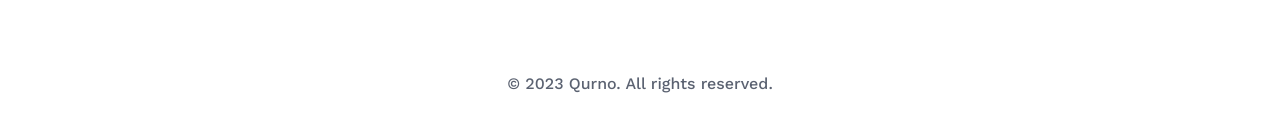
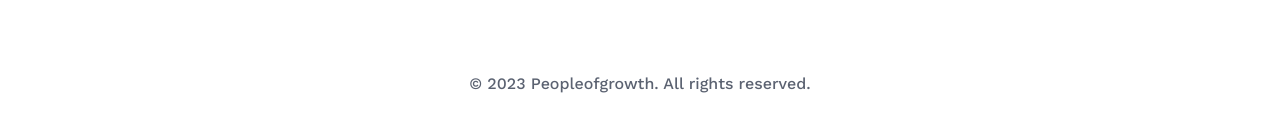
Before and after one commit to DevinHaas/peopleofgrowth, a Next.js app: page / in a window 1280 px wide. Shown: the part 2990-3121 px from the top of the page. Built offline with nearby package versions, Linux system fonts and the light colour scheme.

Commit message:
change site.config.json and fixed build error with tabler/icons-react

```diff
--- a/config/site.config.json
+++ b/config/site.config.json
@@ -1,17 +1,17 @@
 {
   "metaData": {
-    "title" : "Qurno | Minimal NextJS Blog Template",
-    "description" : "Qurno - a minimal nextjs blog template",
-    "author" : "PlatolTheme",
+    "title" : "Peopleofgrowth | Empower Growth | Personal growth",
+    "description" : "Short summaries of the best books in the improvement world packed in short posts. Join the Peopleofgrowth ",
+    "author" : "Devin Hasler",
     "keyword" : "qurno, minimal, react, nextjs, blog, template",
     "ogImage" : "https://qurno-nextjs.vercel.app/images/ogimage.jpg"
   },
   "baseURL" : "https://qurno-nextjs.vercel.app/",
   "logo" : "/images/logo.png",
   "logo_light" : "/images/logo-light.png",
-  "logoText" : "Qurno",
+  "logoText" : "Peopleofgrowth",
   "favicon" : "/images/favicon.png",
   "postPerPage" : 6,
   "postColumns" : 2,
-  "copyright" : "© 2023 Qurno. All rights reserved."
+  "copyright" : "© 2023 Peopleofgrowth. All rights reserved."
 }
--- a/package.json
+++ b/package.json
@@ -13,7 +13,8 @@
   },
   "dependencies": {
     "@popperjs/core": "^2.11.7",
-    "@tabler/icons-react": "^2.14.0",
+    "@tabler/icons": "^2.20.0",
+    "@tabler/icons-react": "^2.20.0",
     "bootstrap": "5.2.3",
     "gray-matter": "^4.0.3",
     "marked": "^4.3.0",
--- a/pages/tags/index.js
+++ b/pages/tags/index.js
@@ -1,7 +1,7 @@
-import Layout from "@/components/Layout";
+ import Layout from "@/components/Layout";
 import PageHeaderBlock from "@/components/PageHeader";
 import { getPosts } from "@/libs/getPosts";
-import { IconTags } from "@tabler/icons";
+import { IconTags } from "@tabler/icons-react";
 import Link from "next/link";
 
 export default function Tags({ posts }) {
```
Also changed, not shown: 1 other file (tests, documents, lock files or other folders).
